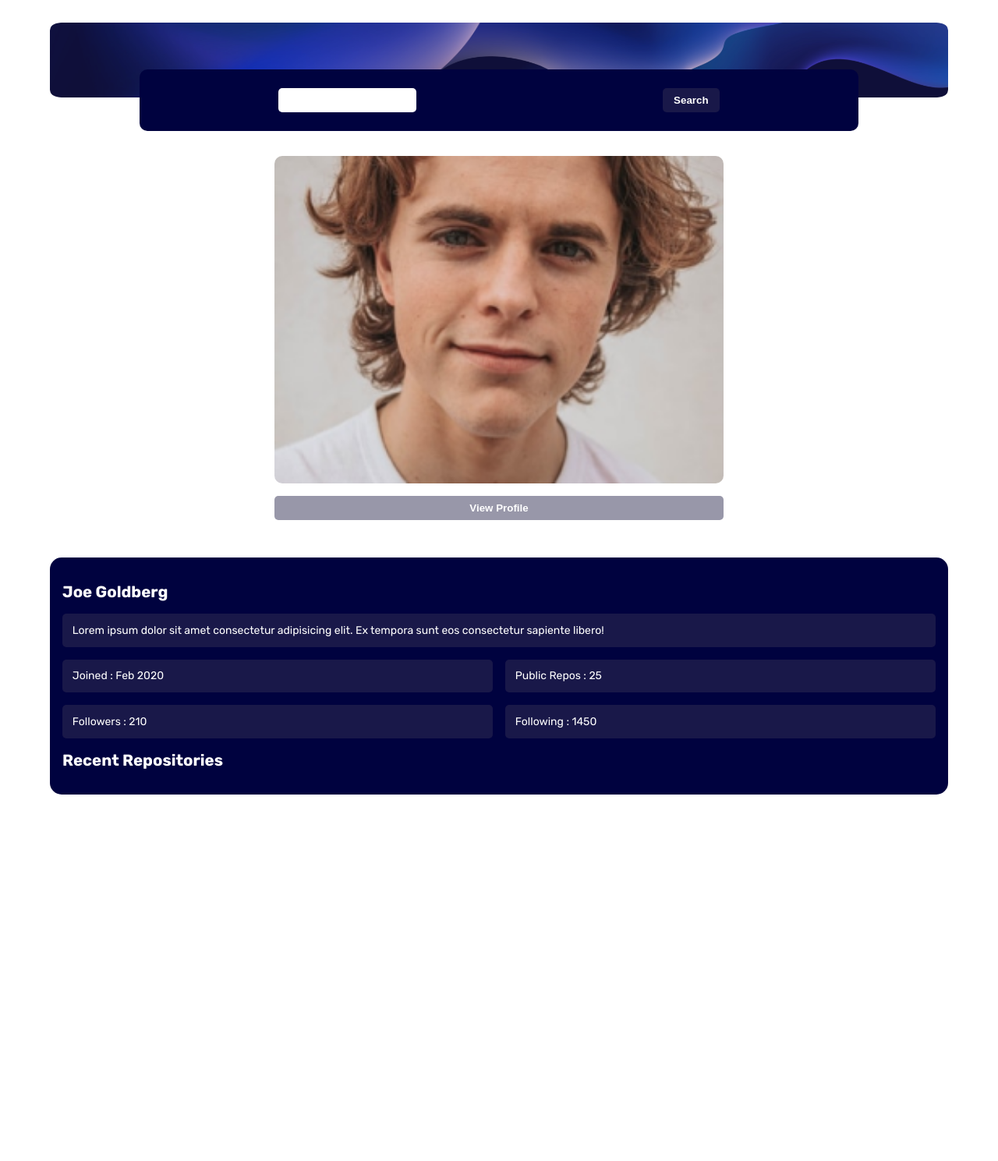
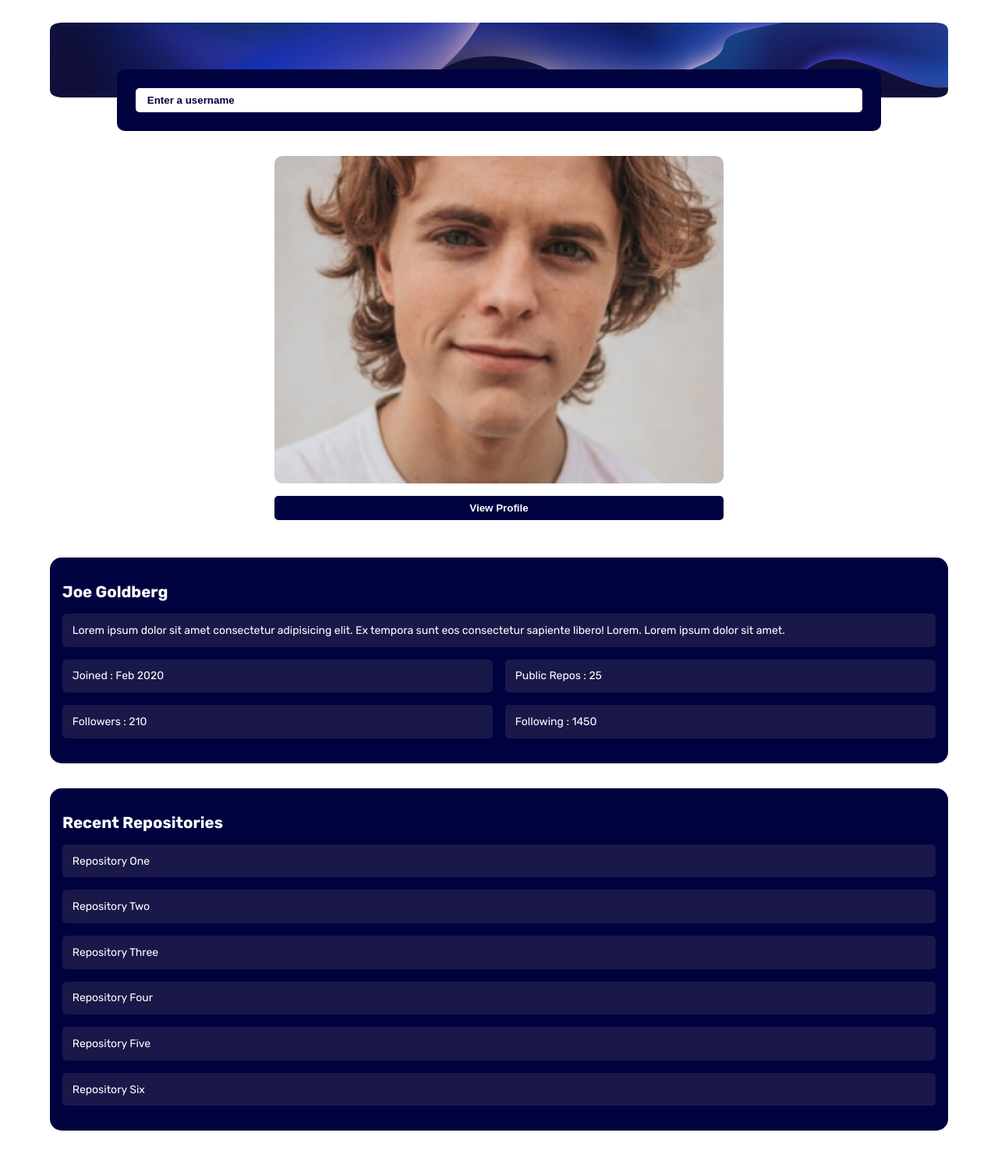
Before and after one commit to m-oniqu3/gitThem, a plain HTML site: page index.html in a window 1280 px wide. Shown: the part 63-1552 px from the top of the page at 78% size. Before the commit the page ends 1098 px from the top, so only its background shows below. Drawn offline with Linux system fonts and the light colour scheme.

Commit message:
finished mobile design

```diff
--- a/css/style.scss
+++ b/css/style.scss
@@ -18,36 +18,49 @@ $darkblue: #00023f;
 
 //Global Styles
 .btn {
+  background-color: $darkblue;
   border: 0;
   border-radius: 5px;
   padding: 0.5rem 0.9rem;
   margin-left: 0.5rem;
-  //background-color: $darkblue;
-  background: rgba(50, 49, 85, 0.5);
-  backdrop-filter: blur(150px);
   font-weight: 400;
   font-weight: 700;
   color: white;
 }
 
-p.title {
+.btn:hover,
+.btn:focus {
+  background: rgba(96, 93, 182, 0.801);
+}
+
+.title {
   font-size: 1.275rem;
   font-weight: 700;
-  padding: 1rem 0;
+  padding-bottom: 1rem;
 }
 
 .profile-info,
 .repos {
   background-color: $darkblue;
   border-radius: 15px;
-  padding: 1rem;
+  padding: 2rem 1rem;
+  margin-bottom: 2rem;
 }
 
+.item {
+  padding: 0.8rem;
+  border-radius: 5px;
+  background: rgba(50, 49, 85, 0.5);
+  backdrop-filter: blur(150px);
+}
+
+//Main styles
 .container {
   max-width: 90%;
   margin: 0 auto;
   padding: 1rem 0;
 
+  //Nav
   nav {
     display: flex;
     justify-content: space-between;
@@ -86,10 +99,11 @@ p.title {
     }
   }
 
+  //Form
   .form-container {
     background-color: $darkblue;
     padding: 1.5rem;
-    width: 80%;
+    width: 85%;
     margin: 0 auto;
     border-radius: 10px;
     position: relative;
@@ -102,11 +116,25 @@ p.title {
       input[type="text"] {
         border: 0;
         border-radius: 5px;
-        padding: 0.3rem 0rem;
+        padding: 0.5rem 0.9rem;
+        width: 100%;
+        font-weight: 700;
+        color: $darkblue;
+      }
+
+      ::placeholder {
+        color: $darkblue;
+        font-weight: 700;
+      }
+
+      .btn {
+        background: rgba(50, 49, 85, 0.5);
+        backdrop-filter: blur(150px);
       }
     }
   }
 
+  //User Profile
   .user-profile {
     display: flex;
     justify-content: center;
@@ -123,10 +151,6 @@ p.title {
       width: 50%;
       margin: 1rem auto;
 
-      button.btn {
-        background-color: $darkblue;
-      }
-
       a {
         color: inherit;
         text-decoration: none;
@@ -141,17 +165,19 @@ p.title {
       grid-template-columns: repeat(2, 1fr);
       gap: 1rem;
 
-      .item {
-        //background-color: $blue;
-        padding: 0.8rem;
-        border-radius: 5px;
-        background: rgba(50, 49, 85, 0.5);
-        backdrop-filter: blur(150px);
-      }
-
       #bio {
         grid-column: 1/-1;
       }
     }
   }
+
+  .r-grid {
+    display: grid;
+    gap: 1rem;
+
+    .item:hover,
+    .item:focus {
+      background: rgba(96, 93, 182, 0.801);
+    }
+  }
 }
--- a/index.html
+++ b/index.html
@@ -25,8 +25,8 @@
       </div>
       <div class="form-container">
         <form>
-            <input type="text" name="username" id="username">
-            <button class="btn" type="submit">Search</button>
+            <input type="text" name="username" id="username" placeholder="Enter a username">
+
         </form>
       </div>
 
@@ -38,17 +38,42 @@
       <div class="profile-info">
           <p class="title">Joe Goldberg</p>
           <div class="grid">
-              <div class="item" id="bio">Lorem ipsum dolor sit amet consectetur adipisicing elit. Ex tempora sunt eos consectetur sapiente libero!</div>
+              <div class="item" id="bio">Lorem ipsum dolor sit amet consectetur adipisicing elit. Ex tempora sunt eos consectetur sapiente libero! Lorem. Lorem ipsum dolor sit amet.</div>
               <div class="item" id="join">Joined : Feb 2020</div>
               <div class="item" id="repos"> Public Repos : 25</div>
               <div class="item" id="followers">Followers : 210</div>
               <div class="item" id="following">Following : 1450</div
           </div>
+    </div>
+    </div>
+
+
+        <div class="repos">
+          <p class="title">Recent Repositories</p>
+
+     <div class="r-grid">
+          <div id="r1" class="item">
+          Repository One
       </div>
-
-      <div class="repos">
-          <p class="title">Recent Repositories</p>
+      <div id="r2" class="item">
+          Repository Two
+      </div>
+      <div id="r3" class="item">
+          Repository Three
+      </div>
+      <div id="r4" class="item">
+          Repository Four
+      </div>
+      <div id="r5" class="item">
+          Repository Five
+      </div>
+      <div id="r6" class="item">
+          Repository Six
       </div>
     </div>
+     </div>
+
+
+</div>
   </body>
 </html>
```
Also changed, not shown: css/style.css, style.css (deleted), 1 other file.
